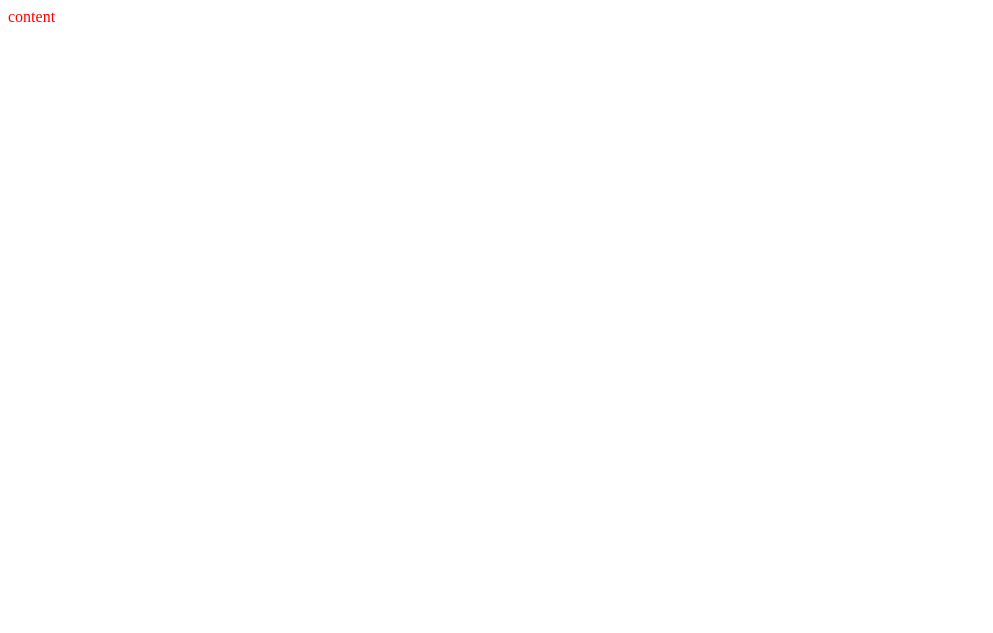
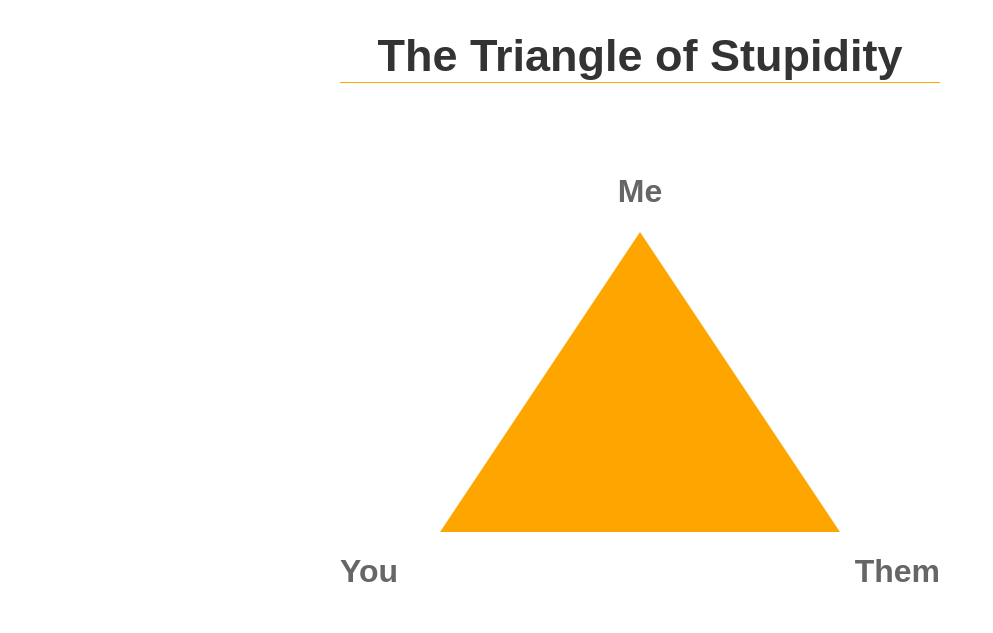
Before and after one commit to LouisaBarrett/ideal-carnival, a plain HTML site: page index.html in a window 1280 px wide. Shown: the whole page, without its empty margins (0-993 px from the left). Drawn offline with Linux system fonts and the light colour scheme.

Commit message:
Triangle!

```diff
--- a/index.html
+++ b/index.html
@@ -5,6 +5,10 @@
   <link rel="stylesheet" type="text/css" href="styles.css">
 </head>
 <body>
-  content
+    <h1 class="main">The Triangle of Stupidity</h1>
+    <h1 class="one">Me</h1>
+    <div id="triangle-up"></div>
+    <h1 class="two">You</h1>
+    <h1 class="three">Them</h1>
 </body>
 </html>
--- a/styles.css
+++ b/styles.css
@@ -1,3 +1,32 @@
 body {
-  color: red;
+  color: #666;
+  height: 600px;
+  width: 600px;
+  text-align: center;
+  margin: 0 auto;
+  font-family: sans-serif;
 }
+
+.main {
+  color: #333;
+  font-size: 45px;
+  border-bottom: 1px solid orange;
+  margin-bottom: 2em;
+}
+
+#triangle-up {
+  width: 0;
+  height: 0;
+  border-left: 200px solid transparent;
+  border-right: 200px solid transparent;
+  border-bottom: 300px solid orange;
+  margin: 0 auto;
+}
+
+.two {
+  float: left;
+}
+
+.three {
+  float: right;
+}
```
